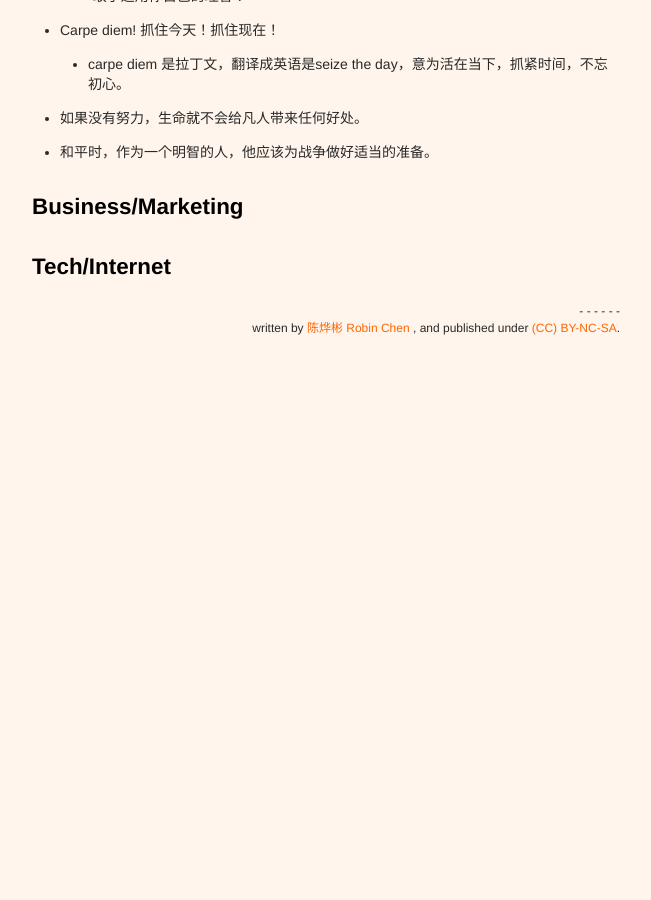
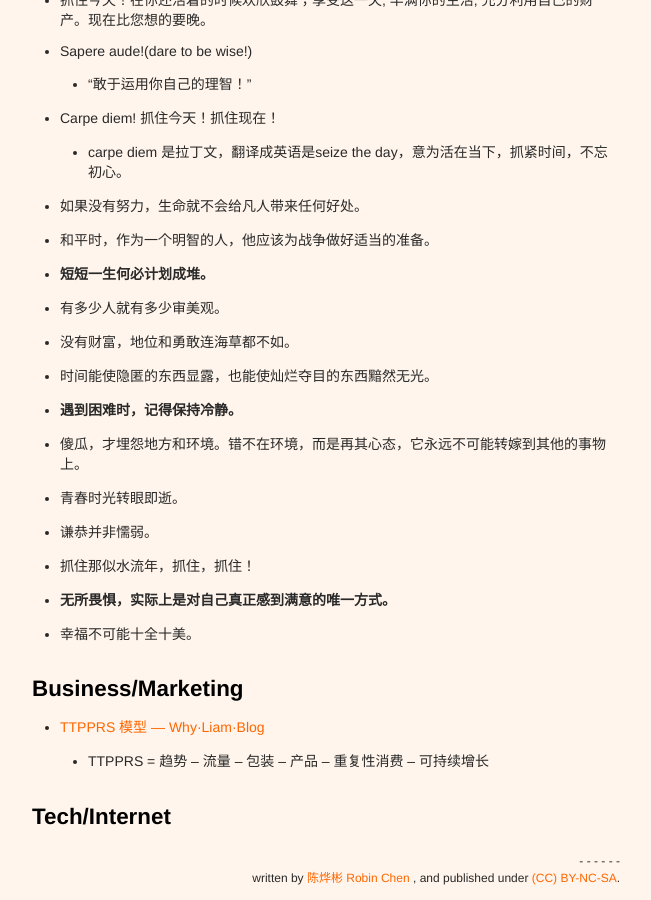
Before and after one commit to xianyuxmu/xianyuxmu.github.io, a Jekyll site: the page built from _posts/2020-05-02-monthly-reading.md, in a window 1280 px wide and 900 px high, scrolled down 3326 px. Shown: the whole window, without its empty margins (314-965 px from the left). Built offline with Jekyll 4.4.1, drawn with Linux system fonts in a browser that asks for light colours; comment, search, counter and statistics services are not loaded; before the commit the page ends 3731 px from its top, so only the background shows below that; some of the changed text lies outside the part shown.

Commit message:
整体更新

```diff
--- a/_posts/2020-05-02-monthly-reading.md
+++ b/_posts/2020-05-02-monthly-reading.md
@@ -24,6 +24,9 @@ tags:
 
 
 ## Reading
+
+- 智者说话，是因为他们有话要说；愚者说话，则是因为他们想说。——柏拉图《柏拉图对话录》
+- 哪里会有人喜欢孤独，不过是不喜欢失望罢了。——《挪威的森林》
 
 
 ### 鸡汤邮件整理
@@ -103,13 +106,24 @@ tags:
 	- carpe diem 是拉丁文，翻译成英语是seize the day，意为活在当下，抓紧时间，不忘初心。
 - 如果没有努力，生命就不会给凡人带来任何好处。
 - 和平时，作为一个明智的人，他应该为战争做好适当的准备。
-
-
+- **短短一生何必计划成堆。**
+- 有多少人就有多少审美观。
+- 没有财富，地位和勇敢连海草都不如。
+- 时间能使隐匿的东西显露，也能使灿烂夺目的东西黯然无光。
+- **遇到困难时，记得保持冷静。**
+- 傻瓜，才埋怨地方和环境。错不在环境，而是再其心态，它永远不可能转嫁到其他的事物上。
+- 青春时光转眼即逝。
+- 谦恭并非懦弱。
+- 抓住那似水流年，抓住，抓住！
+- **无所畏惧，实际上是对自己真正感到满意的唯一方式。**
+- 幸福不可能十全十美。
 
 
 
 ## Business/Marketing
 
+- [TTPPRS 模型 — Why·Liam·Blog](https://blog.naaln.com/2019/08/TTPPRS-model/)
+	- TTPPRS = 趋势 – 流量 – 包装 – 产品 – 重复性消费 – 可持续增长
 
 
 ## Tech/Internet
```
Also changed, not shown: about.md (+5 -4 lines), index.md (+1 -3 lines).
